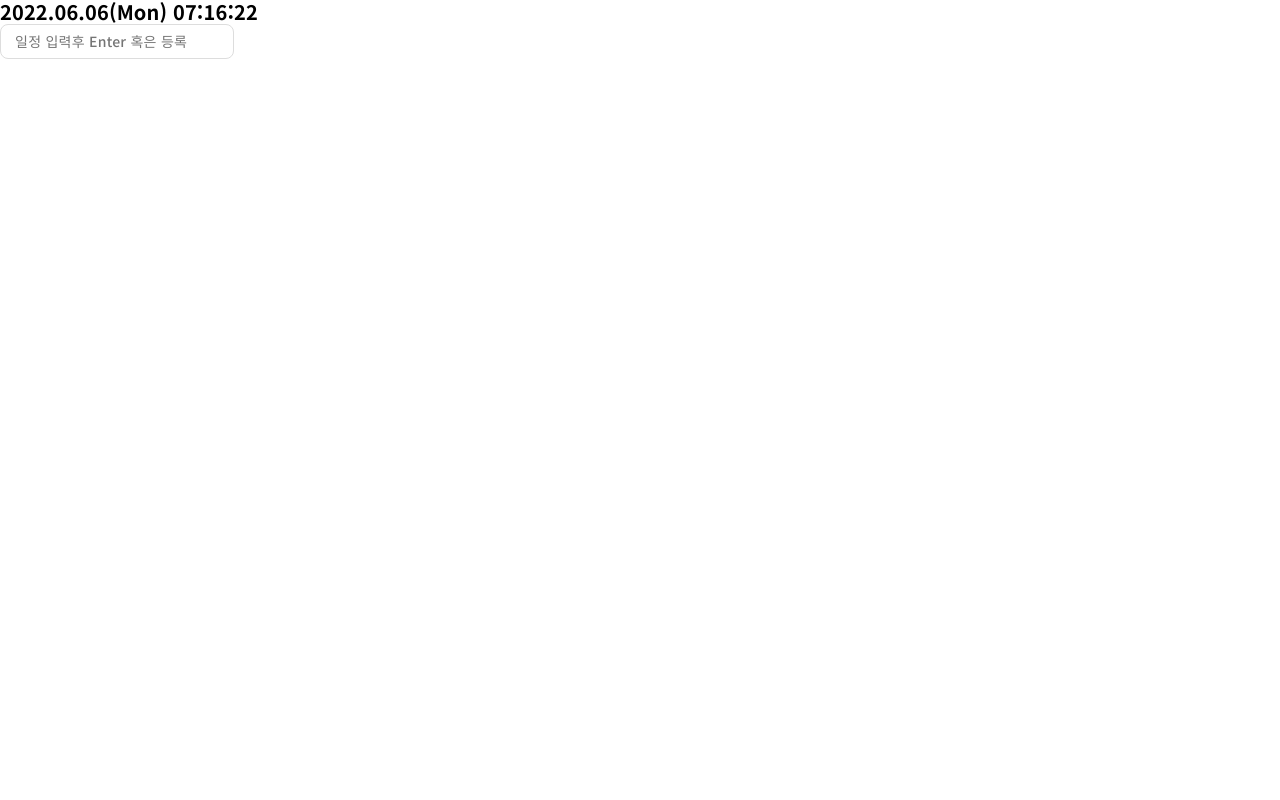
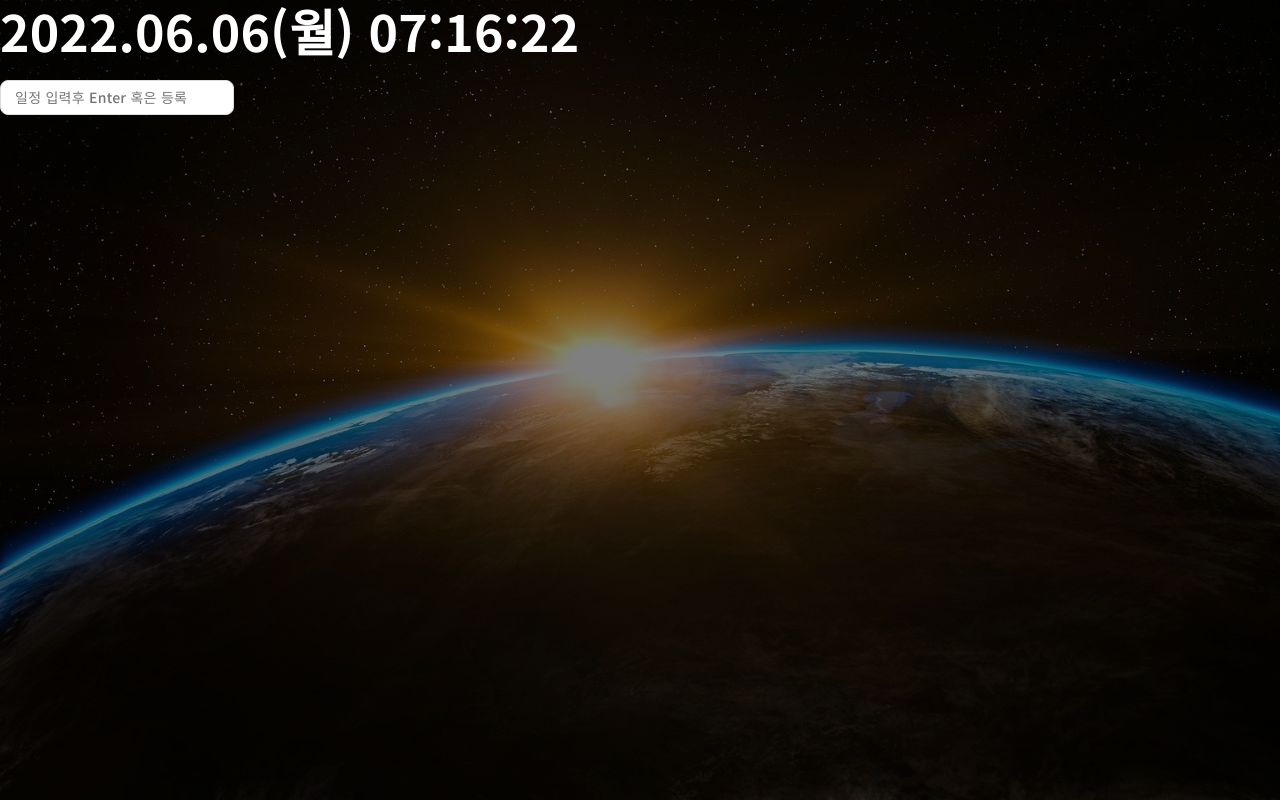
Before and after one commit to gabdong/gabdong, a plain HTML site: page projects/todo_list/index.html in a window 1280 px wide. Drawn offline with Linux system fonts and the light colour scheme; a web font is replaced by a local one.

Commit message:
DOCS : common.css display flex  코드 추가

```diff
--- a/projects/todo_list/css/style.css
+++ b/projects/todo_list/css/style.css
@@ -0,0 +1,20 @@
+html, body {
+    width: 100%;
+    height: 100%;
+}
+.main {
+    width: 100%;
+    height: 100%;
+    background-image: url('/projects/todo_list/images/galaxy_background.jpg'), linear-gradient(rgba(0,0,0,0.5),rgba(0,0,0,0.5));;
+    background-repeat: no-repeat;
+    background-size: cover;
+    background-blend-mode: overlay;
+}
+
+.todo_clock_wrap {
+    margin-bottom: 20px;
+}
+.todo_clock {
+    font-size: 50px;
+    color: #ffffff;
+}
--- a/projects/todo_list/index.html
+++ b/projects/todo_list/index.html
@@ -14,10 +14,14 @@
     <!-- * common -->
     <link rel="stylesheet" href="/css/common.css">
     <script type="text/javascript" src="/js/common.js"></script>
+
+    <!-- * style -->
+    <link rel="stylesheet" href="/projects/todo_list/css/style.css">
+
     <title>Todo List</title>
 </head>
 <body>
-    <main class="main" id="main">
+    <main class="main disFlex flex_column align_item_center justify_content_center" id="main">
 
         <!-- * 시계 -->
         <article class="todo_clock_wrap" id="todo_clock_wrap">
--- a/projects/todo_list/js/index.js
+++ b/projects/todo_list/js/index.js
@@ -1,68 +1,67 @@
 const clock     = document.getElementById('todo_clock');
-const todo_list = document.getElementById('todo_list');
+const todoList  = document.getElementById('todo_list');
 
 /**
  * @author 2022-05-28 21:48:45 동환
  *
  * @category clock active
  */
-function active_clock() {
+function activeClock() {
 
     const time      = new Date();
-    const time_str  = date_format(time, 'en');
+    const time_str  = date_format(time, 'ko');
 
     clock.textContent = time_str;
 }
-const clock_interval = setInterval(active_clock, 1000);
+activeClock();
+const clock_interval = setInterval(activeClock, 1000);
 
 /**
  * @author 2022-05-28 21:01:07 동환
  *
  * @category Date Object -> YYYY.MM.DD(day) HH:MM:SS 형태로 변환
  *
- * @param {Object} obj : Date Object
+ * @param {Object} dateObj : Date Object
  *
  * @returns {String} result
  */
-function date_format(obj, lang = 'ko') {
+function date_format(dateObj = new Date(), lang = 'ko') {
 
-    const date_obj = obj ? obj : new Date();
+    const year  = dateObj.getFullYear();
+    const month = add_zero(dateObj.getMonth() + 1);
+    const date  = add_zero(dateObj.getDate());
+    const day   = dateObj.getDay();
 
-    const year  = date_obj.getFullYear();
-    const month = add_zero(date_obj.getMonth() + 1);
-    const date  = add_zero(date_obj.getDate());
-    const day   = date_obj.getDay();
-
-    let day_str = '';
+    let dayStr = '';
     switch(lang) {
         case "ko":
-            if(day == 0) day_str = '일';
-            if(day == 1) day_str = '월';
-            if(day == 2) day_str = '화';
-            if(day == 3) day_str = '수';
-            if(day == 4) day_str = '목';
-            if(day == 5) day_str = '금';
-            if(day == 6) day_str = '토';
+            if(day == 0) dayStr = '일';
+            if(day == 1) dayStr = '월';
+            if(day == 2) dayStr = '화';
+            if(day == 3) dayStr = '수';
+            if(day == 4) dayStr = '목';
+            if(day == 5) dayStr = '금';
+            if(day == 6) dayStr = '토';
 
             break;
 
         case "en":
-            if(day == 0) day_str = 'Sun';
-            if(day == 1) day_str = 'Mon';
-            if(day == 2) day_str = 'Tue';
-            if(day == 3) day_str = 'Wed';
-            if(day == 4) day_str = 'Thu';
-            if(day == 5) day_str = 'Fri';
-            if(day == 6) day_str = 'Sat';
+            if(day == 0) dayStr = 'Sun';
+            if(day == 1) dayStr = 'Mon';
+            if(day == 2) dayStr = 'Tue';
+            if(day == 3) dayStr = 'Wed';
+            if(day == 4) dayStr = 'Thu';
+            if(day == 5) dayStr = 'Fri';
+            if(day == 6) dayStr = 'Sat';
 
             break;
     }
 
-    const hours     = add_zero(date_obj.getHours());
-    const minutes   = add_zero(date_obj.getMinutes());
-    const seconds   = add_zero(date_obj.getSeconds());
+    const hours     = add_zero(dateObj.getHours());
+    const minutes   = add_zero(dateObj.getMinutes());
+    const seconds   = add_zero(dateObj.getSeconds());
 
-    const result = `${year}.${month}.${date}(${day_str}) ${hours}:${minutes}:${seconds}`;
+    const result = `${year}.${month}.${date}(${dayStr}) ${hours}:${minutes}:${seconds}`;
 
     return result;
 }
```
Also changed, not shown: projects/todo_list/images/galaxy_background.jpg (added).
